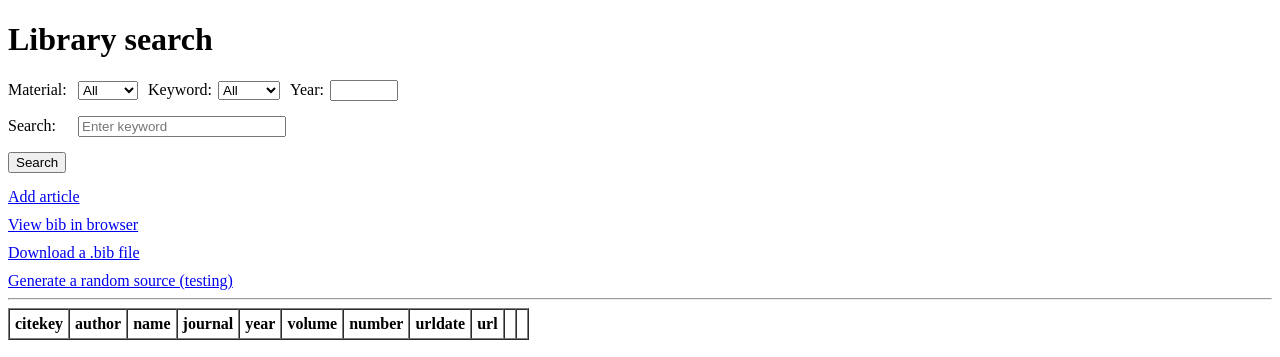
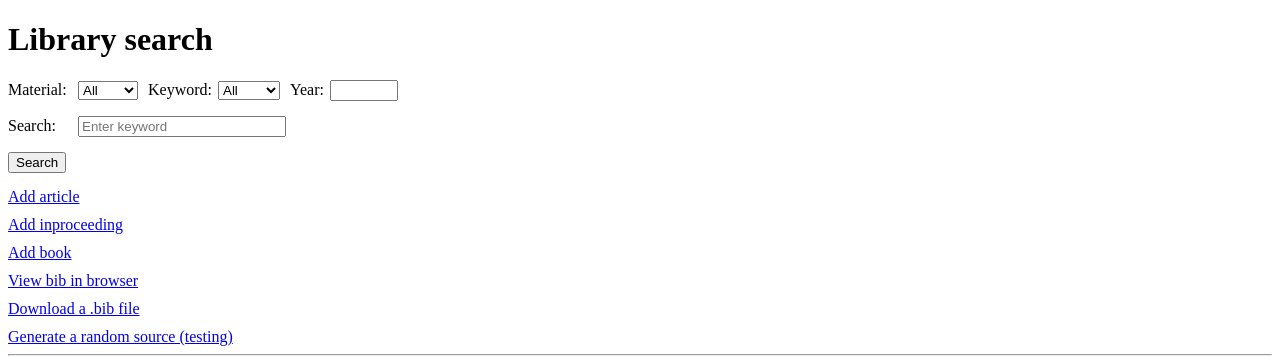
Before and after one commit to alexisvarjo/ohtu-miniprojekti, a Flask app: page / in a window 1280 px wide. Shown: the top 357 px of the page. Run offline with Flask 3, Linux system fonts and the light colour scheme; lists and menus that the app fills with data are empty; parts of the project's set-up code (start-up, migrations or seed data) failed here and were passed over.

Commit message:
Add book and inproceeding pages

```diff
--- a/src/app.py
+++ b/src/app.py
@@ -77,6 +77,24 @@ def index(page=1):
         ],
     )
 
+
+@app.route("/add_inproceeding")
+def add_inproceeding():
+    """Route for displaying the 'add_inproceeding.html' form.
+
+    Returns:
+        str: Rendered HTML template for adding a new inproceeding.
+    """
+    return render_template("add_inproceeding.html")
+
+@app.route("/add_book")
+def add_book():
+    """Route for displaying the 'add_book.html' form.
+
+    Returns:
+        str: Rendered HTML template for adding a new book.
+    """
+    return render_template("add_book.html")
 
 @app.route("/add_article")
 def add_article():
--- a/src/templates/index.html
+++ b/src/templates/index.html
@@ -43,6 +43,18 @@ Citation App
 <!-- Link for adding a new article -->
 <div style="margin-top: 10px;">
   <a href="{{ url_for('add_article') }}">Add article</a>
+</div>
+
+
+<!-- Link for adding a new inproceeding -->
+<div style="margin-top: 10px;">
+  <a href="{{ url_for('add_inproceeding') }}">Add inproceeding</a>
+</div>
+
+
+<!-- Link for adding a new book -->
+<div style="margin-top: 10px;">
+  <a href="{{ url_for('add_book') }}">Add book</a>
 </div>
 
 <!-- Web bib viewing -->
```
Also changed, not shown: src/templates/add_book.html (added, +20 -0 lines), src/templates/add_inproceeding.html (added, +21 -0 lines).
